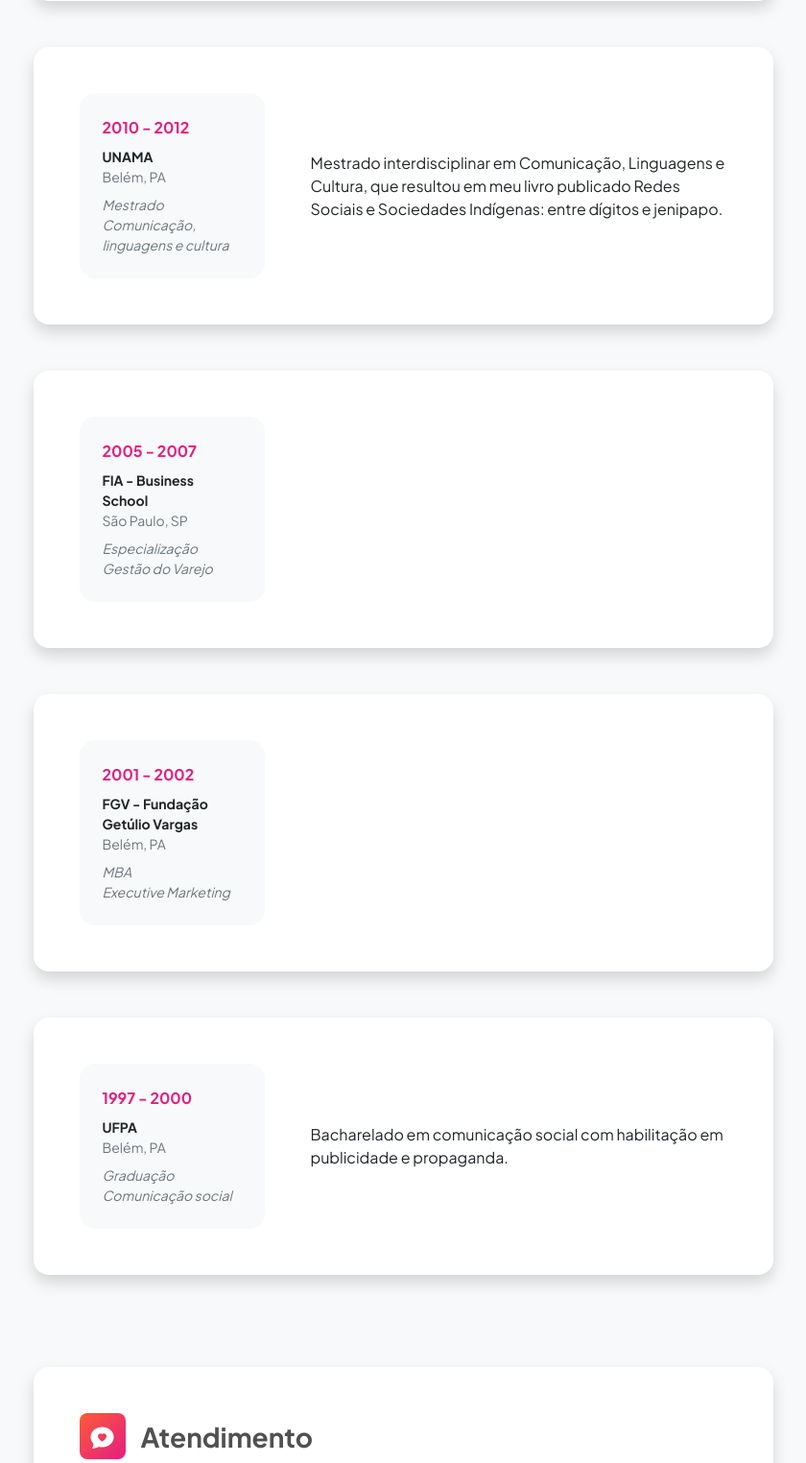
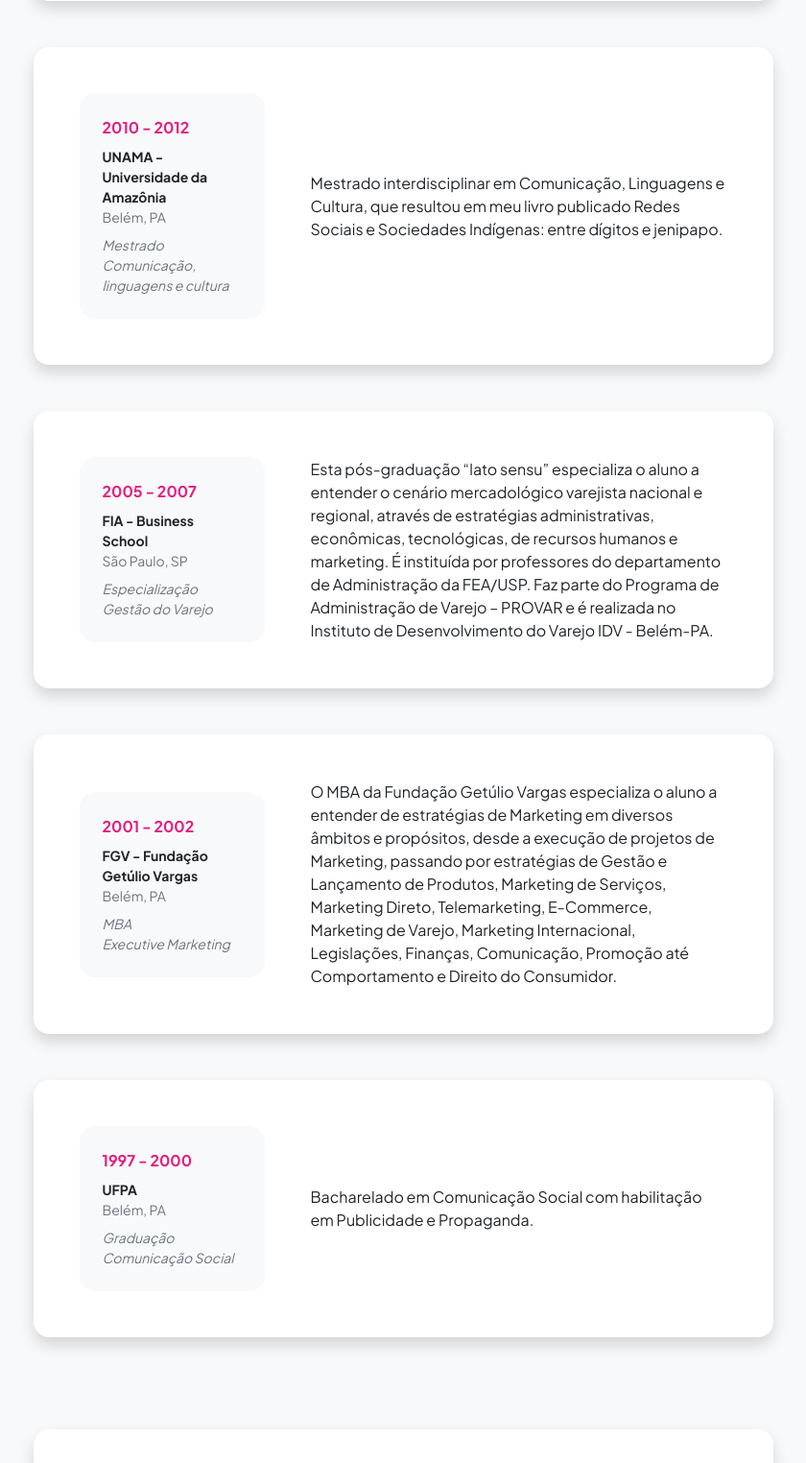
Before and after one commit to emorycardozo/hellen-homepage, a Flask app: page /quemsou in a window 1280 px wide. Shown: the part 4976-6500 px from the top of the page at 96% size, without its empty margins (220-1060 px from the left). Run offline with Flask 2, Linux system fonts and the light colour scheme; some libraries are stand-ins or nearby versions.

Commit message:
acrescenta textos cards educação e corrige ortografia

```diff
--- a/templates/resume.html
+++ b/templates/resume.html
@@ -419,7 +419,7 @@
                                         <div class="bg-light p-4 rounded-4">
                                             <div class="text-secondary fw-bolder mb-2">2010 - 2012</div>
                                             <div class="mb-2">
-                                                <div class="small fw-bolder">UNAMA</div>
+                                                <div class="small fw-bolder">UNAMA - Universidade da Amazônia</div>
                                                 <div class="small text-muted">Belém, PA</div>
                                             </div>
                                             <div class="fst-italic">
@@ -454,7 +454,12 @@
                                         </div>
                                     </div>
                                     <div class="col-lg-8">
-                                        <div></div>
+                                        <div>Esta pós-graduação “lato sensu” especializa o aluno a entender o cenário
+                                            mercadológico varejista nacional e regional, através de estratégias
+                                            administrativas, econômicas, tecnológicas, de recursos humanos e marketing.
+                                            É instituída por professores do departamento de Administração da FEA/USP.
+                                            Faz parte do Programa de Administração de Varejo – PROVAR e é realizada no
+                                            Instituto de Desenvolvimento do Varejo IDV - Belém-PA.</div>
                                     </div>
                                 </div>
                             </div>
@@ -477,7 +482,13 @@
                                         </div>
                                     </div>
                                     <div class="col-lg-8">
-                                        <div></div>
+                                        <div>O MBA da Fundação Getúlio Vargas especializa o aluno a entender de
+                                            estratégias de Marketing em diversos âmbitos e propósitos, desde a execução
+                                            de projetos de Marketing, passando por estratégias de Gestão e Lançamento de
+                                            Produtos, Marketing de Serviços, Marketing Direto, Telemarketing,
+                                            E-Commerce, Marketing de Varejo, Marketing Internacional, Legislações,
+                                            Finanças, Comunicação, Promoção até Comportamento e Direito do Consumidor.
+                                        </div>
                                     </div>
                                 </div>
                             </div>
@@ -495,13 +506,13 @@
                                             </div>
                                             <div class="fst-italic">
                                                 <div class="small text-muted">Graduação</div>
-                                                <div class="small text-muted">Comunicação social</div>
+                                                <div class="small text-muted">Comunicação Social</div>
                                             </div>
                                         </div>
                                     </div>
                                     <div class="col-lg-8">
-                                        <div>Bacharelado em comunicação social com habilitação em publicidade e
-                                            propaganda.</div>
+                                        <div>Bacharelado em Comunicação Social com habilitação em Publicidade e
+                                            Propaganda.</div>
                                     </div>
                                 </div>
                             </div>
```
